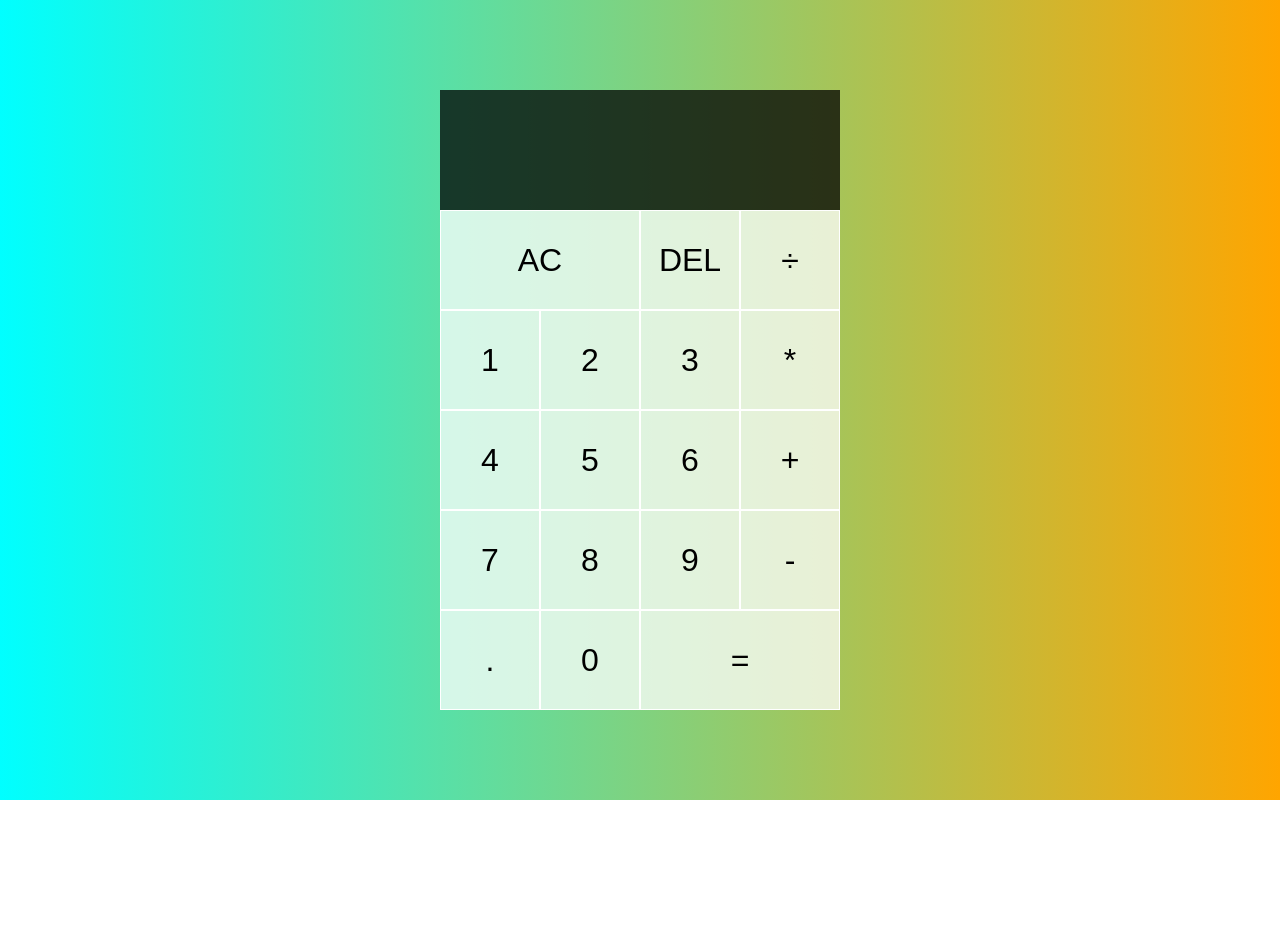
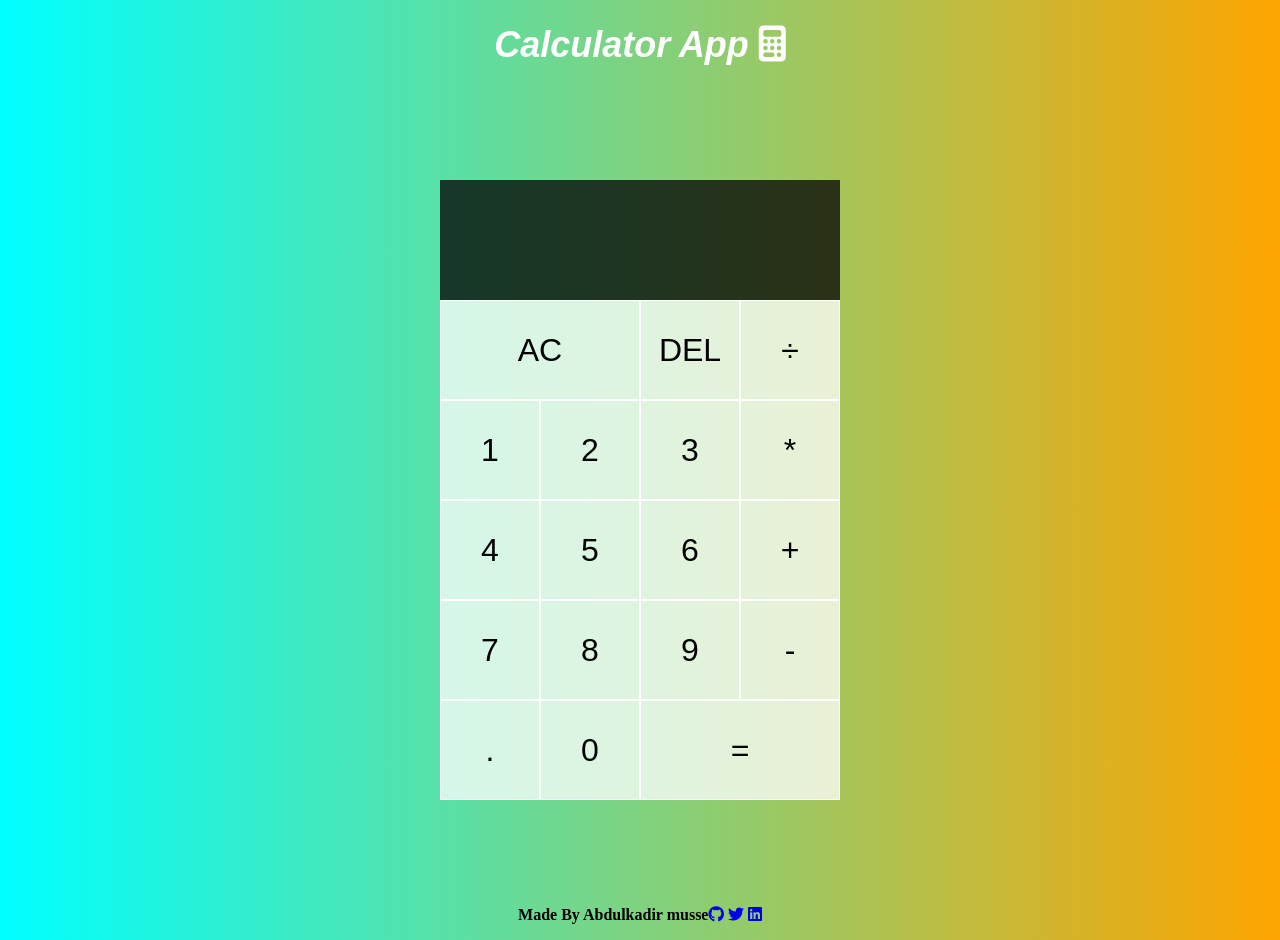
Before and after one commit to Amusse7/Calculator-App, a plain HTML site: page index.html in a window 1280 px wide. Before the commit the page ends 800 px from the top, so only its background shows below. Drawn offline with Linux system fonts and the light colour scheme.

Commit message:
added font awesome icons

```diff
--- a/Style.css
+++ b/Style.css
@@ -1,7 +1,8 @@
 *, *::before, *::after {
     box-sizing: border-box;
-    font-family: Gotham Rounded, sans-serif;
-    font-weight: normal;
+    text-decoration: none;
+    /* font-family: Gotham Rounded, sans-serif;  */
+    /* font-weight: normal;  */
 }
 
 body {
@@ -9,6 +10,17 @@ body {
     margin:0;
     background: linear-gradient(to right, cyan, orange);
 }
+
+header {
+    display: flex;
+    justify-content: center;
+    font-size: large;
+    font-weight: 900;
+    font-family:Gotham Rounded, sans-serif;
+    color: white;
+    font-style: italic;
+}
+
 
 .calculator-grid {
     display: grid;
@@ -57,10 +69,16 @@ body {
     font-size: 2.5rem;
 }
 
+footer {
+    display: flex;
+    justify-content: center;
+    align-items: center;
+    font-weight: 700;
 
-@media screen and (max-width: 401px) {
-    body {
-    padding: 0;
-    margin:0;
-    }
 }
+
+footer i:hover {
+cursor: pointer;
+color: cadetblue;
+text-decoration: none;
+}
--- a/index.html
+++ b/index.html
@@ -5,10 +5,14 @@
     <meta http-equiv="X-UA-Compatible" content="IE=edge">
     <meta name="viewport" content="width=device-width, initial-scale=1.0">
     <link rel="stylesheet" href="Style.css">
+    <script src="https://kit.fontawesome.com/a856bacfe0.js" crossorigin="anonymous"></script>
     <script src="App.js" defer></script>
     <title>Calculator App</title>
 </head>
 <body>
+<header class="header">
+    <h1>Calculator App <i class="fas fa-calculator"></i></h1>
+</header>
     <div class="calculator-grid">
         <div class="output">
             <div data-previous-operand class="previous-operand"></div>
@@ -33,5 +37,15 @@
     <button data-number>0</button>
     <button data-equals class="span-two">=</button>
     </div>
+
+    <footer class="footer">
+       <p> Made By Abdulkadir musse </p>
+
+        <div>
+            <a href="https://github.com/Amusse7"><i class="fab fa-github"></i></a>
+        <a href="https://www.linkedin.com/in/abdulkadir-musse/"><i class="fab fa-twitter"></i></a>
+        <a href="https://twitter.com/AbdulCodes"><i class="fab fa-linkedin"></i></a>
+        </div>
+    </footer>
 </body>
 </html>
```
Also changed, not shown: 3 other files.
